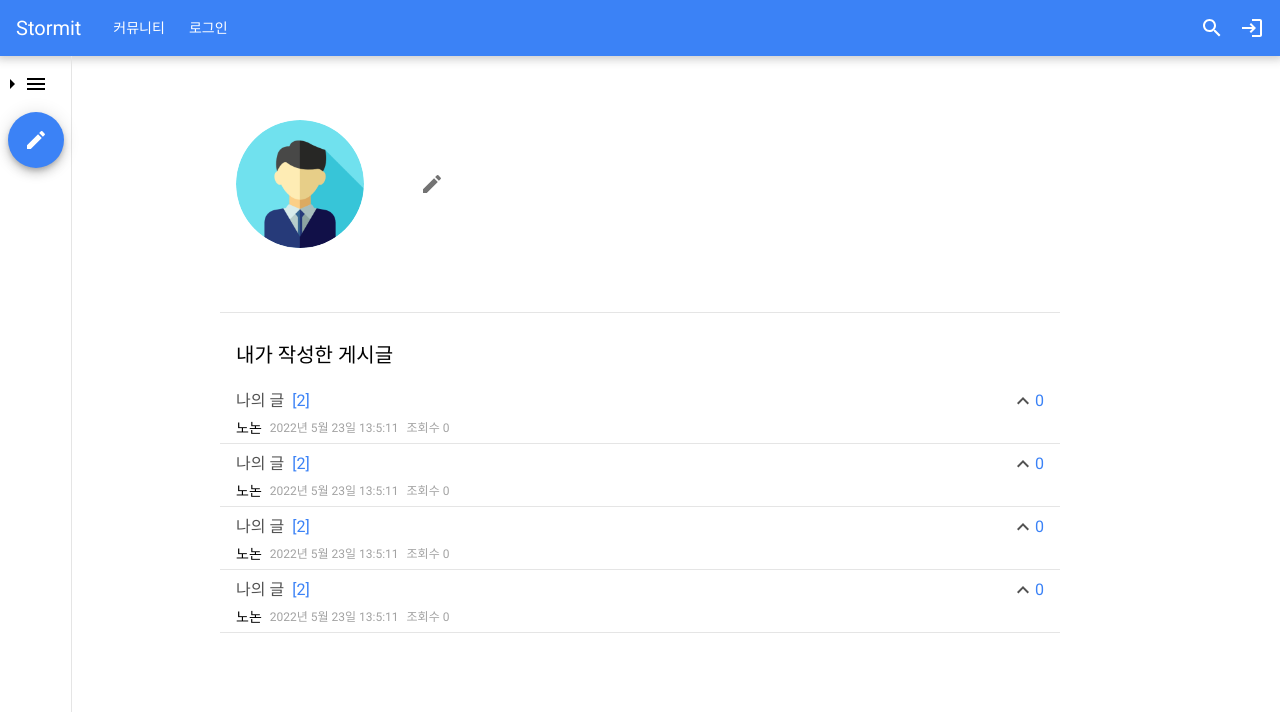
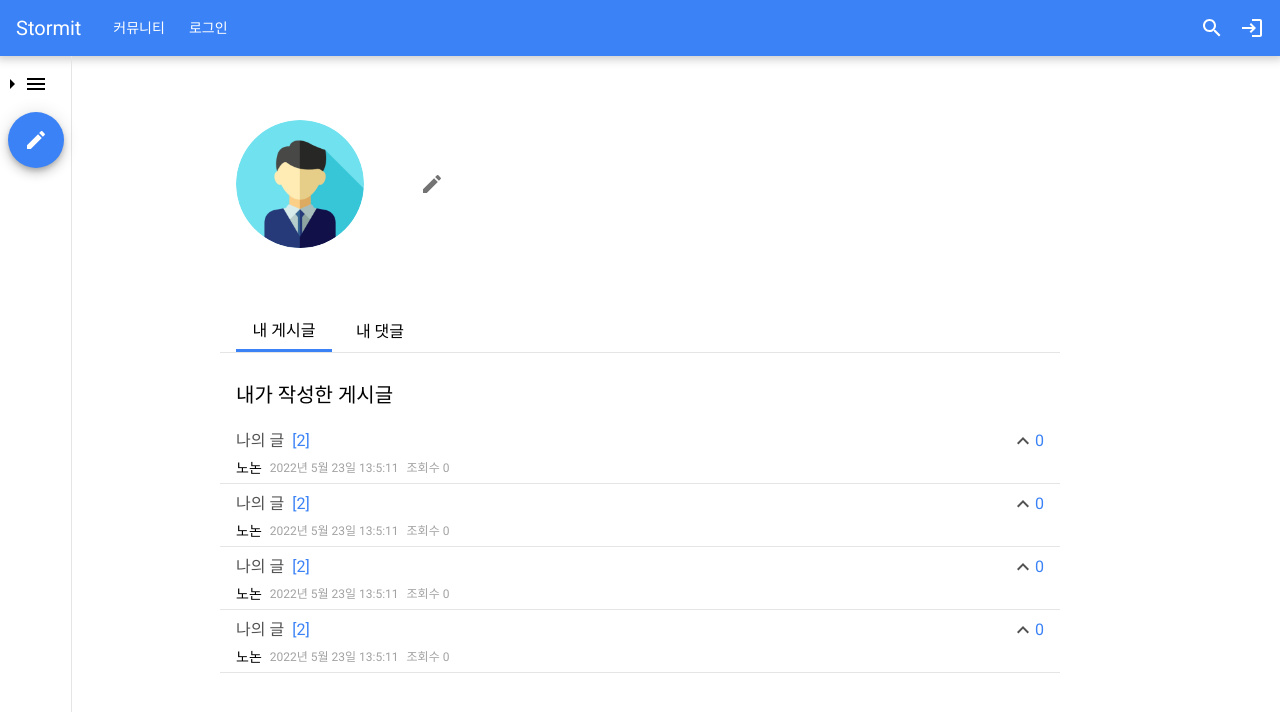
Before and after one commit to codestates/beb-04-stormit, a React (Create React App) app in the folder client/: page /mypage in a window 1280 px wide. Shown: the top 712 px of the page. Built offline with nearby package versions, Linux system fonts and the light colour scheme; no server answers.

Commit message:
feat: 마이페이지 탭 추가

```diff
--- a/client/src/components/common/Tab.tsx
+++ b/client/src/components/common/Tab.tsx
@@ -1,26 +1,39 @@
-import React, { useState } from "react";
-import styled from "styled-components";
+import React from "react";
+import styled, { css } from "styled-components";
+import palette from "../../styles/palette";
 
-const Base = styled.div`
+interface BaseProps {
+  active?: boolean;
+}
+
+const Base = styled.div<BaseProps>`
+  display: flex;
+  align-items: center;
+  justify-content: center;
   padding: 1rem;
   background-color: white;
-  outline: none;
+  cursor: pointer;
+  font-weight: 400;
+
+  min-width: 6rem;
+
+  ${({ active }) =>
+    active &&
+    css`
+      border-bottom: 3px solid ${palette.blue[500]};
+      font-weight: 500;
+    `}
 `;
 
 interface Props extends React.HTMLAttributes<HTMLDivElement> {
   label: string;
-  value: string;
+  active?: boolean;
 }
 
-const Tab: React.FC<Props> = ({ label, value, ...props }) => {
-  const [open, setOpen] = useState();
-
-  const [tabValue, setTabValue] = useState(value);
-
+const Tab: React.FC<Props> = ({ label, active, ...props }) => {
   return (
-    <Base {...props}>
+    <Base active={active} {...props}>
       {label}
-      <span className="tabs-indicator" />
     </Base>
   );
 };
--- a/client/src/components/common/Tabs.tsx
+++ b/client/src/components/common/Tabs.tsx
@@ -1,7 +1,11 @@
 import React from "react";
 import styled from "styled-components";
 
-const Base = styled.div``;
+const Base = styled.div`
+  display: flex;
+  height: 2.5rem; // 40px
+  padding: 0 1rem;
+`;
 
 interface Props {
   children: React.ReactNode;
--- a/client/src/pages/MyPage.tsx
+++ b/client/src/pages/MyPage.tsx
@@ -14,6 +14,9 @@ import CloseIcon from "@mui/icons-material/Close";
 import CameraAltIcon from "@mui/icons-material/CameraAlt";
 import { userActions } from "../store/userSlice";
 import Divider from "../components/common/Divider";
+import Tabs from "../components/common/Tabs";
+import Tab from "../components/common/Tab";
+import ManageSearchIcon from "@mui/icons-material/ManageSearch";
 
 const Base = styled.div`
   display: flex;
@@ -75,6 +78,21 @@ const Base = styled.div`
     margin-top: 2rem;
   }
 
+  .empty-content {
+    display: flex;
+    flex-direction: column;
+    gap: 1rem;
+    justify-content: center;
+    align-items: center;
+    height: 8rem;
+    color: ${palette.gray[400]};
+  }
+
+  .empty-content-icon {
+    width: 4rem;
+    height: 4rem;
+  }
+
   .profile-nickname-wrapper {
     display: flex;
     align-items: center;
@@ -113,6 +131,7 @@ const Base = styled.div`
 const Mypage: React.FC = () => {
   const [input, setInput] = useState("");
   const [editMode, setEditMode] = useState(false);
+  const [activeTab, setActiveTab] = useState("나의 글");
 
   const nickname = useSelector((state) => state.user.nickname);
 
@@ -180,7 +199,21 @@ const Mypage: React.FC = () => {
             </>
           )}
         </div>
+        <Tabs>
+          <Tab
+            label="내 게시글"
+            active={activeTab === "나의 글"}
+            onClick={() => setActiveTab("나의 글")}
+          />
+          <Tab
+            label="내 댓글"
+            active={activeTab === "나의 댓글"}
+            onClick={() => setActiveTab("나의 댓글")}
+          />
+        </Tabs>
         <Divider />
+        {activeTab === "나의 글" && (
+          <>
             <p className="my-posts">내가 작성한 게시글</p>
             <CommunityPostCard
               postId={1}
@@ -210,6 +243,18 @@ const Mypage: React.FC = () => {
               nickname="노논"
               createdAt={parseDate(new Date())}
             />
+          </>
+        )}
+        {activeTab === "나의 댓글" && (
+          <>
+            <p className="my-posts">내가 작성한 댓글</p>
+
+            <div className="empty-content">
+              <ManageSearchIcon className="empty-content-icon" />
+              <p>작성한 댓글이 없습니다.</p>
+            </div>
+          </>
+        )}
       </section>
     </Base>
   );
--- a/client/src/pages/Test.tsx
+++ b/client/src/pages/Test.tsx
@@ -19,14 +19,12 @@ const Base = styled.section`
 `;
 
 const Test: React.FC = () => {
-  const [tabIndex, setTabIndex] = useState(0);
-
   return (
     <Base>
       <Tabs>
-        <Tab label="ONE" value="one" />
-        <Tab label="ONE" value="two" />
-        <Tab label="ONE" value="three" />
+        <Tab label="ONE" active={true} />
+        <Tab label="ONE" active={false} />
+        <Tab label="ONE" active={false} />
       </Tabs>
     </Base>
   );
```
Lines whose indentation alone changed are shown as unchanged.
